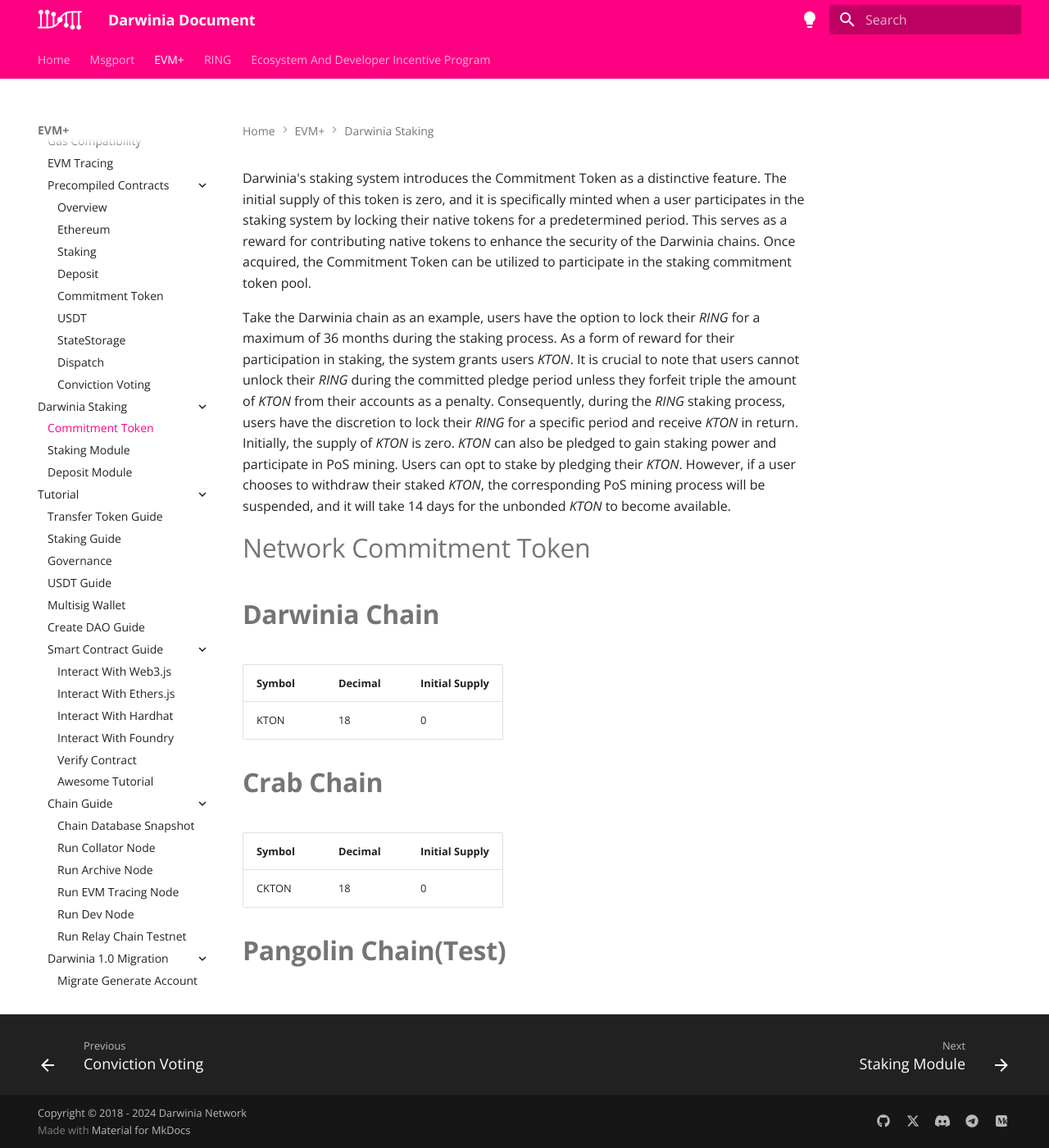
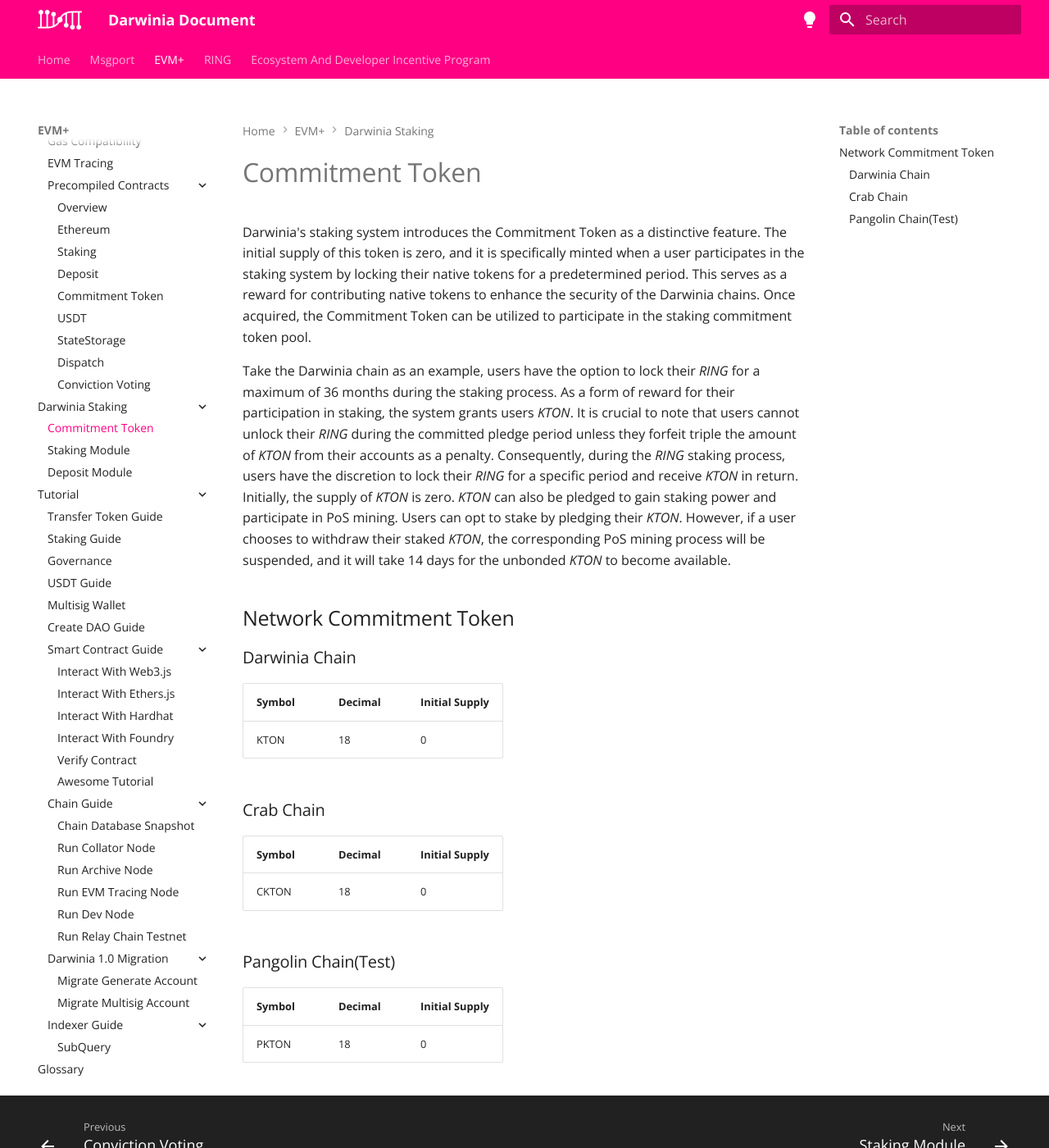
Before and after one commit to darwinia-network/docs, an MkDocs documentation site: the page built from docs/evm/darwinia-staking/commitment-token.md, in a window 1280 px wide and 1400 px high. Shown: the whole window at 82% size. Built offline with MkDocs 1.6.1 and Material for MkDocs 9.7.7, drawn with Linux system fonts in a browser that asks for light colours.

```diff
--- a/docs/evm/darwinia-staking/commitment-token.md
+++ b/docs/evm/darwinia-staking/commitment-token.md
@@ -1,19 +1,25 @@
+# Commitment Token
+
 Darwinia's staking system introduces the Commitment Token as a distinctive feature. The initial supply of this token is zero, and it is specifically minted when a user participates in the staking system by locking their native tokens for a predetermined period. This serves as a reward for contributing native tokens to enhance the security of the Darwinia chains. Once acquired, the Commitment Token can be utilized to participate in the staking commitment token pool.
 
 Take the Darwinia chain as an example, users have the option to lock their *RING* for a maximum of 36 months during the staking process. As a form of reward for their participation in staking, the system grants users *KTON*. It is crucial to note that users cannot unlock their *RING* during the committed pledge period unless they forfeit triple the amount of *KTON* from their accounts as a penalty. Consequently, during the *RING* staking process, users have the discretion to lock their *RING* for a specific period and receive *KTON* in return. Initially, the supply of *KTON* is zero. *KTON* can also be pledged to gain staking power and participate in PoS mining. Users can opt to stake by pledging their *KTON*. However, if a user chooses to withdraw their staked *KTON*, the corresponding PoS mining process will be suspended, and it will take 14 days for the unbonded *KTON* to become available.
 
-# Network Commitment Token
+## Network Commitment Token
 
-# **Darwinia Chain**
+### Darwinia Chain
 
 | Symbol | Decimal | Initial Supply |
 | --- | --- | --- |
 | KTON | 18 | 0 |
 
-# **Crab Chain**
+### Crab Chain
 
 | Symbol | Decimal | Initial Supply |
 | --- | --- | --- |
 | CKTON | 18 | 0 |
 
-# **Pangolin Chain(Test)**
+### Pangolin Chain(Test)
+
+| Symbol | Decimal | Initial Supply |
+| --- | --- | --- |
+| PKTON | 18 | 0 |
--- a/docs/evm/glossary.md
+++ b/docs/evm/glossary.md
@@ -1,3 +1,5 @@
+# Glossary
+
 ## Block
 
 A collection of data, such as transactions, that together indicate a state transition of the blockchain.
@@ -10,7 +12,7 @@
 
 A node that maintains a parachain by collecting parachain transactions and producing state transition proofs for the validators.
 
-## **Commission**
+## Commission
 
 Collators and nominators get paid from block production on the network, where collators can set a variable commission rate, which is initially subtracted from the total rewards that collator is entitled to (for that period), where the commission determines the rate of distribution for the remaining rewards set out for the nominators that are backing that collator.
 
@@ -38,9 +40,9 @@
 
 Power share is the percentage of Power held in total Power. The greater the power share, the greater the influence of the decision made on the entire chain.
 
-## **Preimage**
+## Preimage
 
-The on-chain proposals do not require the entire image of extrinsics and data (for instance the WASM code, in case of upgrades) to be submitted, but would rather just need that image's hash. That **preimage** can be submitted and stored on-chain against the hash later, upon the proposal's
+The on-chain proposals do not require the entire image of extrinsics and data (for instance the WASM code, in case of upgrades) to be submitted, but would rather just need that image's hash. That preimage can be submitted and stored on-chain against the hash later, upon the proposal's
 dispatch.
 
 ## Relay Chain
@@ -51,7 +53,7 @@
 
 A session is a period of time that has a constant set of validators. Validators can only join or exit the validator set at a session change. It is measured in block numbers.
 
-## **Session key**
+## Session key
 
 A session key is actually several keys kept together that provide the various signing functions required by network authorities/validators in pursuit of their duties.
 
```
Also changed, not shown: docs/evm/darwinia-staking/deposit.md (+3 -1 lines), docs/evm/darwinia-staking/staking.md (+3 -1 lines).
